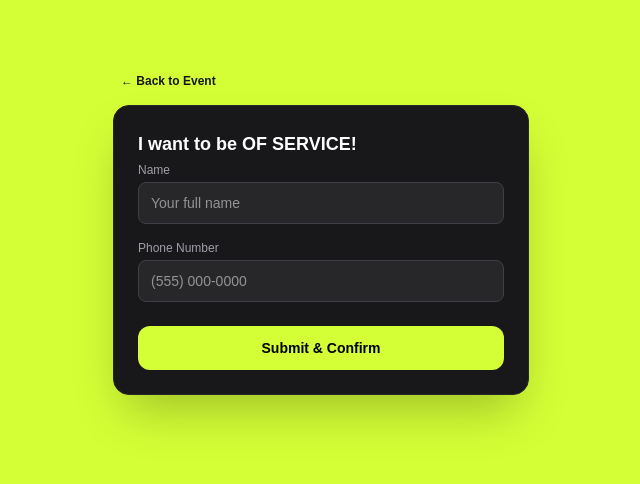
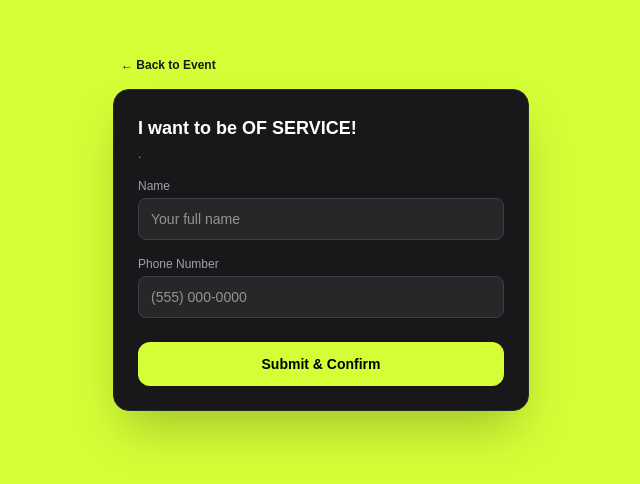
Before and after one commit to solowmodel/blanklanding, a Next.js app: page /signup in a window 1280 px wide. Shown: the part 158-642 px from the top of the page, without its empty margins (319-959 px from the left). Built offline with nearby package versions, Linux system fonts and the light colour scheme.

Commit message:
added netlify data tag agaimnnnu

```diff
--- a/app/signup/page.tsx
+++ b/app/signup/page.tsx
@@ -13,7 +13,6 @@ function SignupForm() {
     const formData = new FormData(form);
 
     try {
-      // CRITICAL: Post to the static HTML file for Next.js Netlify deployments
       const res = await fetch('/__forms.html', {
         method: 'POST',
         headers: { 'Content-Type': 'application/x-www-form-urlencoded' },
@@ -34,6 +33,7 @@ function SignupForm() {
   return (
     <div className="w-full bg-zinc-900 border border-zinc-800 rounded-2xl p-6 shadow-2xl text-white mb-4">
       <h2 className="text-lg font-bold mb-1">I want to be OF SERVICE!</h2>
+      <p className="text-xs text-zinc-400 mb-4">.</p>
 
       {submitted ? (
         <div className="py-8 text-center text-[#d4ff36] font-semibold text-sm">
@@ -41,7 +41,7 @@ function SignupForm() {
         </div>
       ) : (
         <form onSubmit={handleSubmit} name="volunteers" className="space-y-4" data-netlify="true">
-          {/* Must match the name="volunteers" on the form tag */}
+          {/* FIXED: value must match name="volunteers" exactly */}
           <input type="hidden" name="form-name" value="volunteers" />
 
           <div>
--- a/public/__forms.html
+++ b/public/__forms.html
@@ -5,9 +5,9 @@
     <title>Netlify Forms</title>
   </head>
   <body>
-    <form name="contact" netlify="true" hidden>
-      <input type="text" name="name" />
-      <input type="tel" name="phone" />
-    </form>
+<form name="volunteers" netlify data-netlify="true" method="POST" hidden>
+  <input type="text" name="name" />
+  <input type="tel" name="phone" />
+</form>
   </body>
 </html>
```
